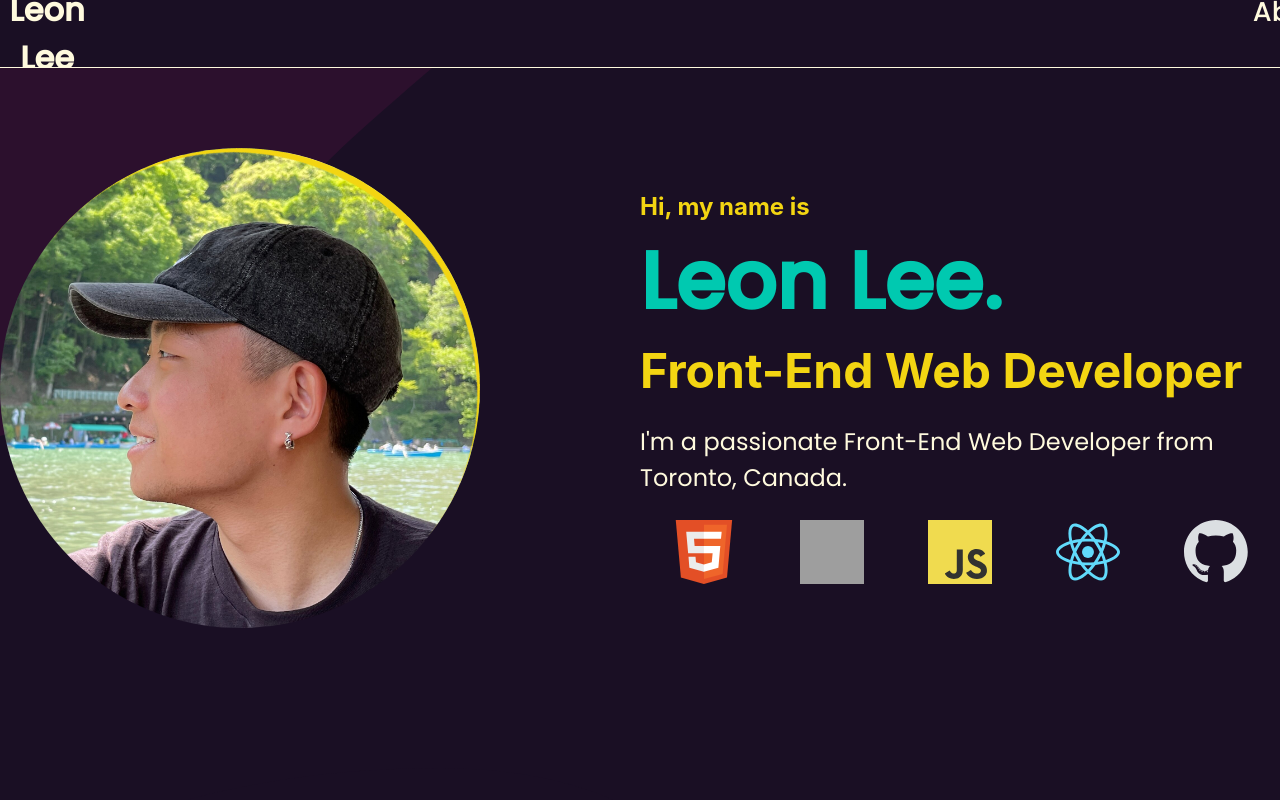
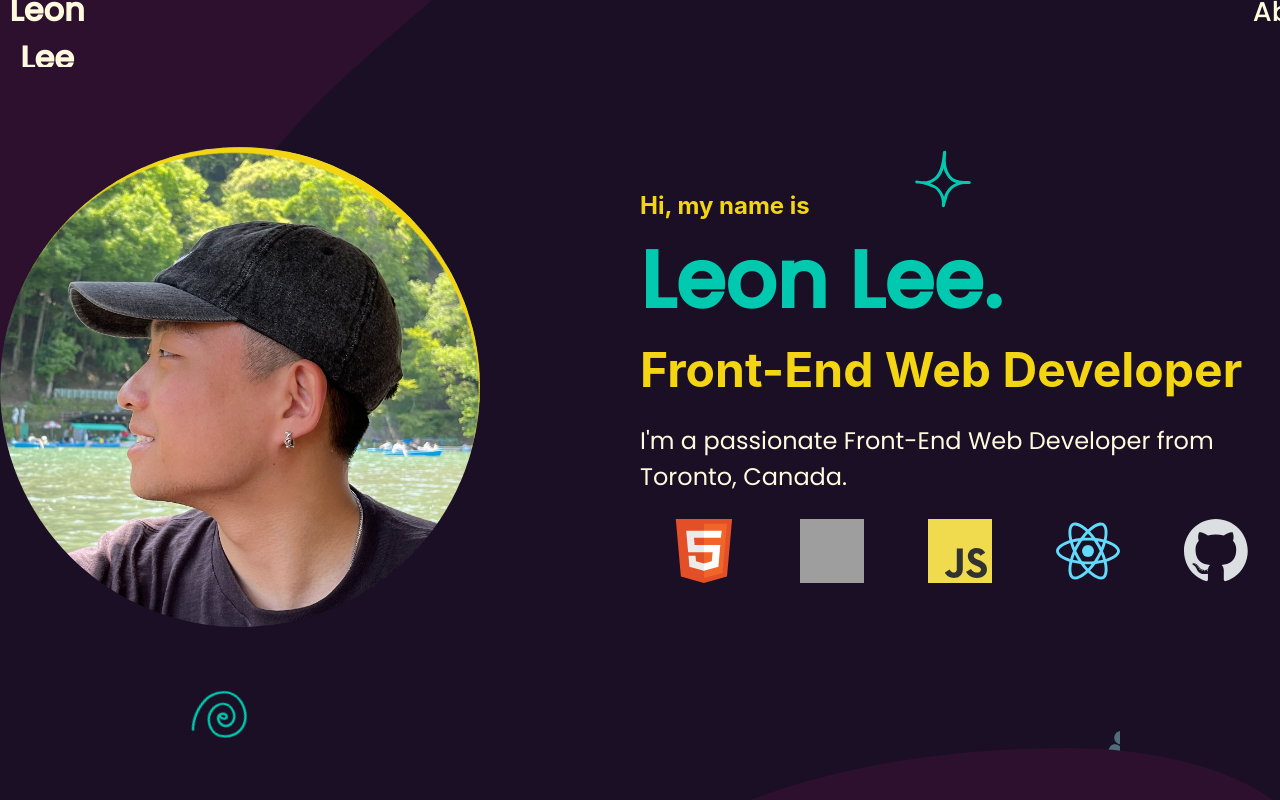
Before and after one commit to TackWooLee-Leon/Leon-s-Site, a React (Create React App) app: page / in a window 1280 px wide. Shown: the top 800 px of the page. Built offline with nearby package versions, Linux system fonts and the light colour scheme; grey boxes are pictures that could not be loaded.

Commit message:
Add background shape

```diff
--- a/src/App.css
+++ b/src/App.css
@@ -16,3 +16,7 @@
 .layer1 {
   background-image: url('/public/images/waves.svg');
 }
+
+.backgroundContainer{
+  background-image: url('/public/images/blob.svg');
+}
--- a/src/App.js
+++ b/src/App.js
@@ -10,9 +10,11 @@ import ProjectSection from './ProjectSection';
 function App() {
   return (
     <div className="App">
-      <NavBar />
+      <div className='backgroundContainer'>
+        <NavBar />
+        <Landing />
+      </div>
 
-      <Landing />
 
       <ProjectSection />
 
--- a/src/Components/Landing.js
+++ b/src/Components/Landing.js
@@ -37,8 +37,10 @@ export default function Landing() {
             </div>
 
             <div className={styles.curve}></div>
-            <div className={styles.slope}></div>
+            {/* <div className={styles.slope}></div> */}
             <div className={styles.stickman}></div>
+            <div className={styles.spiral}></div>
+            <div className={styles.star}></div>
         </section>
 
         </>
--- a/src/Components/Landing.module.css
+++ b/src/Components/Landing.module.css
@@ -1,24 +1,18 @@
 .landingContainer {
     /* border: 3px solid blue; */
-    height: 110vh;
+    height: 100vh;
     display: flex;
     justify-content: center;
     align-items: center;
     padding: 0 10px 0 10px;
-    background-color: #1A0F24;
     position: relative;
-    background-image: url('/public/images/blob.svg');
-    /* background-position: center; */
-    /* background-repeat: repeat-x; */
-    /* background-origin: border-box; */
-
 }
 
 .contentContainer {
     display: flex;
     justify-content: center;
     align-items: center;
-    margin-bottom: 30vh;
+    margin-bottom: 20vh;
 }
 
 .introductionContainer{
@@ -111,6 +105,7 @@
     height: 300px;
     width: 100%;
     bottom: 0;
+    /* border: 1px solid red; */
 }
 
 .curve::before {
@@ -159,3 +154,46 @@
     /* border: 1px solid red; */
     background-repeat: no-repeat;
 }
+
+.spiral {
+    background-image: url('/public/images/spiral.svg');
+    position: absolute;
+    width: 5vw;
+    height: 10vh;
+    background-repeat: no-repeat;
+    left: 15%;
+    bottom: 15%;
+    animation: rotate 4s linear infinite;
+}
+
+@keyframes rotate {
+    from {
+        transform: rotate(0deg); /* Start rotation from 0 degrees */
+    }
+    to {
+        transform: rotate(360deg); /* Rotate to 360 degrees (1 full rotation) */
+    }
+}
+
+.star {
+    background-image: url('/public/images/star.svg');
+    position: absolute;
+    width: 5vw;
+    height: 10vh;
+    background-repeat: no-repeat;
+    right: 15%;
+    top: 10%;
+    animation: move 30s linear infinite;
+}
+
+@keyframes move {
+    0% {
+        right: 30%; /* Start from the left */
+    }
+    50% {
+        right: 15%; /* Move to the right */
+    }
+    100% {
+        right: 30%; /* Move back to the left */
+    }
+}
--- a/src/Components/NavBar.module.css
+++ b/src/Components/NavBar.module.css
@@ -6,10 +6,9 @@
 
     width: auto;
     top: 0;
-    background-color: #1A0F24;
     z-index: 1;
     height: 6vh;
-    border-bottom: 1px solid;
+    /* border-bottom: 1px solid; */
     padding: 0.6rem;
   }
 
```
Also changed, not shown: public/images/spiral.svg (added), public/images/star.svg (added), src/index.css (line endings or trailing spaces).
